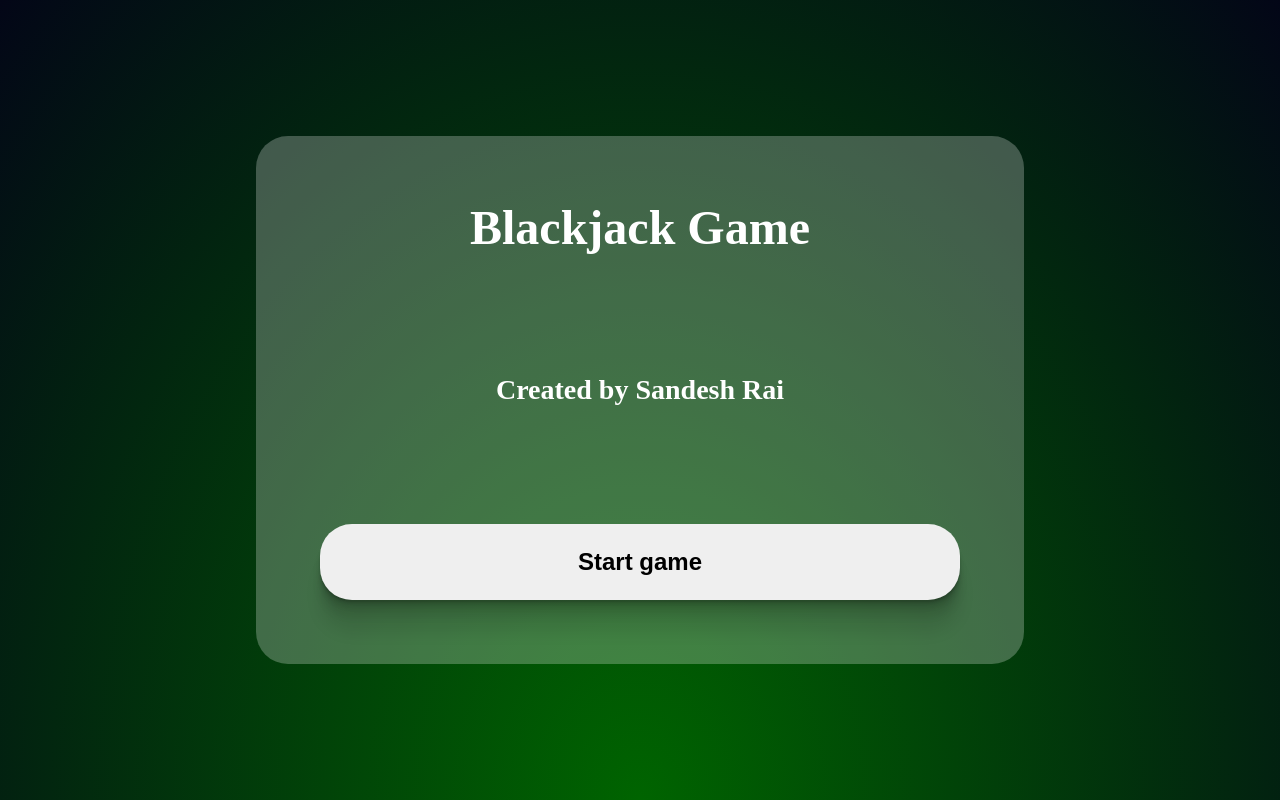
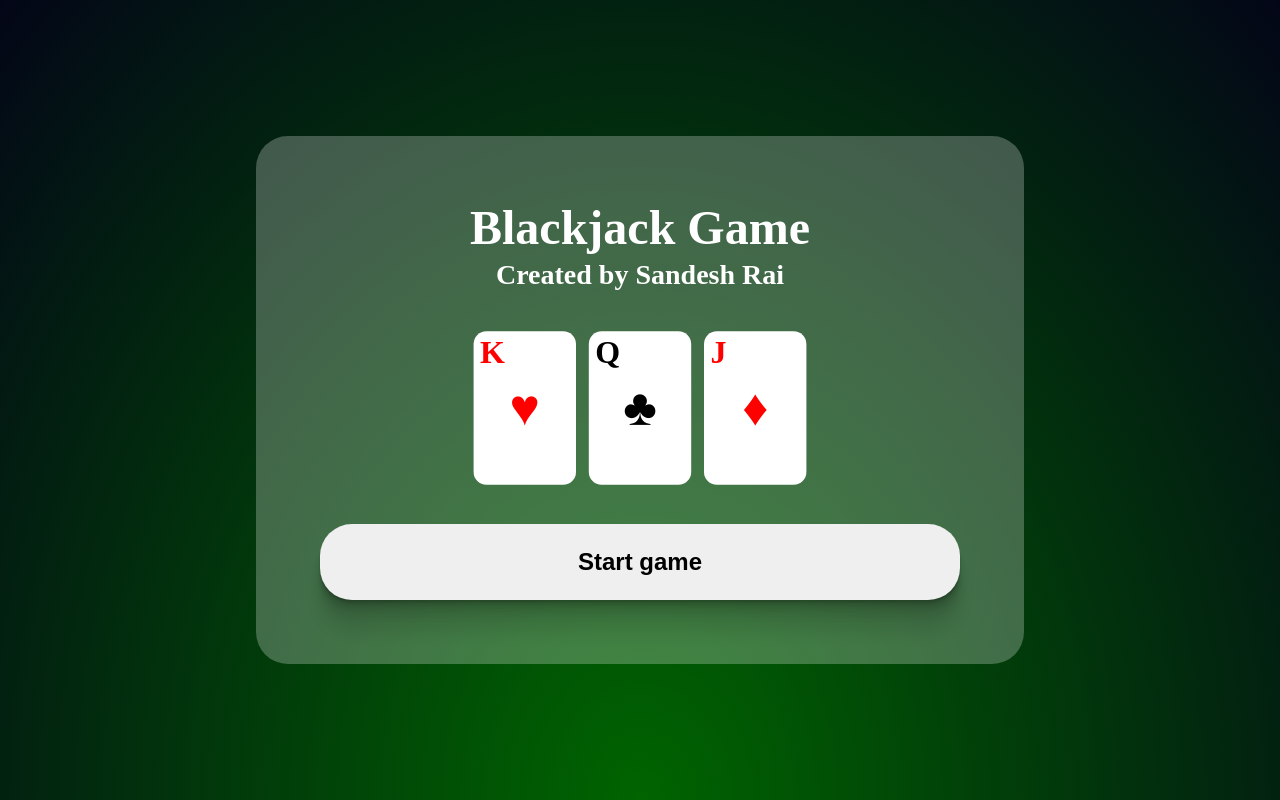
Before and after one commit to sandesh-rai/blackjack, a Vue app: page / in a window 1280 px wide. Built offline with nearby package versions, Linux system fonts and the light colour scheme.

Commit message:
Add cards on title screen

```diff
--- a/src/components/GameBoard.vue
+++ b/src/components/GameBoard.vue
@@ -110,7 +110,10 @@ export default {
         }
 
         if (receiver === 'dealer') {
-          if (this.dealer.score >= this.player.score) return;
+          if (this.dealer.score >= this.player.score) {
+            await this.animationDelay(700);
+            return;
+          }
 
           this.dealer.hand.push(this.deckCards[this.cardCount]);
           this.calculateNewScore(this.deckCards[this.cardCount], receiver);
--- a/src/components/PlayingCard.vue
+++ b/src/components/PlayingCard.vue
@@ -49,7 +49,7 @@ export default {
     position: relative;
     background-color: white;
     border-radius: 1rem;
-    border: 4px solid black;
+    border: none;
     margin: 1rem 0.5rem;
     -webkit-touch-callout: none;
     -webkit-user-select: none;
--- a/src/components/TitleScreen.vue
+++ b/src/components/TitleScreen.vue
@@ -3,15 +3,23 @@
         <div class="title-screen-content">
           <h2>Blackjack Game</h2>
           <h3>Created by Sandesh Rai</h3>
+          <div class="cards-row">
+            <PlayingCard card="HK"/>
+            <PlayingCard card="CQ"/>
+            <PlayingCard card="DJ"/>
+          </div>
           <button @click="$emit('startPressed')">Start game</button>
         </div>
     </section>
 </template>
 
 <script>
+import PlayingCard from './PlayingCard.vue';
+
     export default {
-        name: "TitleScreen"
-    }
+    name: "TitleScreen",
+    components: { PlayingCard }
+}
 </script>
 
 <style scoped>
@@ -50,4 +58,10 @@ h3 {
     color: white;
 }
 
+.cards-row {
+    display: flex;
+    justify-content: center;
+    transform: scale(0.8);
+}
+
 </style>
```
